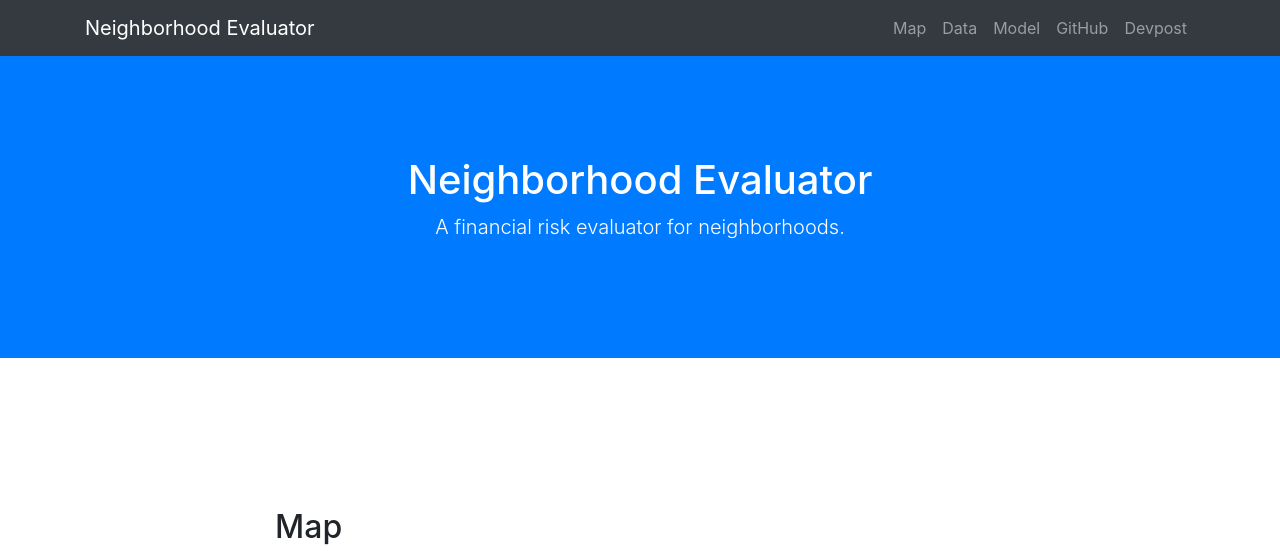
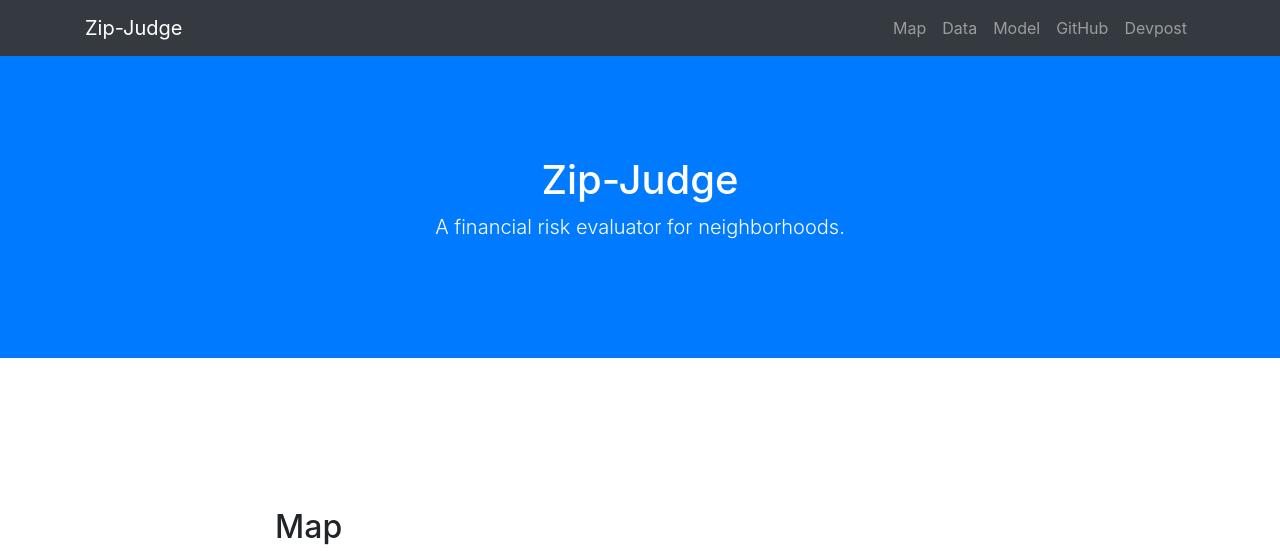
Before and after one commit to v-patel/HackUTD, a website with bundled scripts: page index.html in a window 1280 px wide. Shown: the top 551 px of the page. Built offline with nearby package versions, Linux system fonts and the light colour scheme.

Commit message:
name change

```diff
--- a/index.html
+++ b/index.html
@@ -8,7 +8,7 @@
   <meta name="description" content="">
   <meta name="author" content="">
 
-  <title>Neighborhood Evaluator</title>
+  <title>Zip-Judger</title>
 
   <!-- Bootstrap core CSS -->
   <link href="vendor/bootstrap/css/bootstrap.min.css" rel="stylesheet">
@@ -24,7 +24,7 @@
   <!-- Navigation -->
   <nav class="navbar navbar-expand-lg navbar-dark bg-dark fixed-top" id="mainNav">
     <div class="container">
-      <a class="navbar-brand js-scroll-trigger" href="#page-top">Neighborhood Evaluator</a>
+      <a class="navbar-brand js-scroll-trigger" href="#page-top">Zip-Judge</a>
       <button class="navbar-toggler" type="button" data-toggle="collapse" data-target="#navbarResponsive" aria-controls="navbarResponsive" aria-expanded="false" aria-label="Toggle navigation">
         <span class="navbar-toggler-icon"></span>
       </button>
@@ -52,7 +52,7 @@
 
   <header class="bg-primary text-white">
     <div class="container text-center">
-      <h1>Neighborhood Evaluator</h1>
+      <h1>Zip-Judge</h1>
       <p class="lead">A financial risk evaluator for neighborhoods.</p>
     </div>
   </header>
@@ -111,7 +111,7 @@
   <!-- Footer -->
   <footer class="py-5 bg-dark">
     <div class="container">
-      <p class="m-0 text-center text-white">Copyright &copy; Your Website 2019</p>
+      <p class="m-0 text-center text-white">Copyright &copy; Zip-Judge</p>
     </div>
     <!-- /.container -->
   </footer>
```
